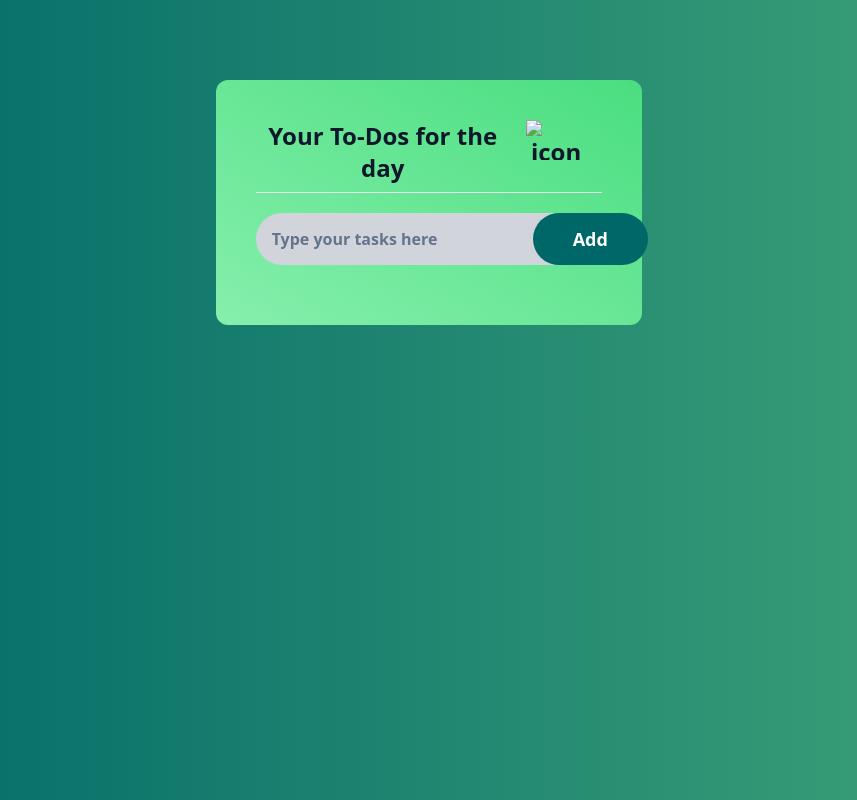
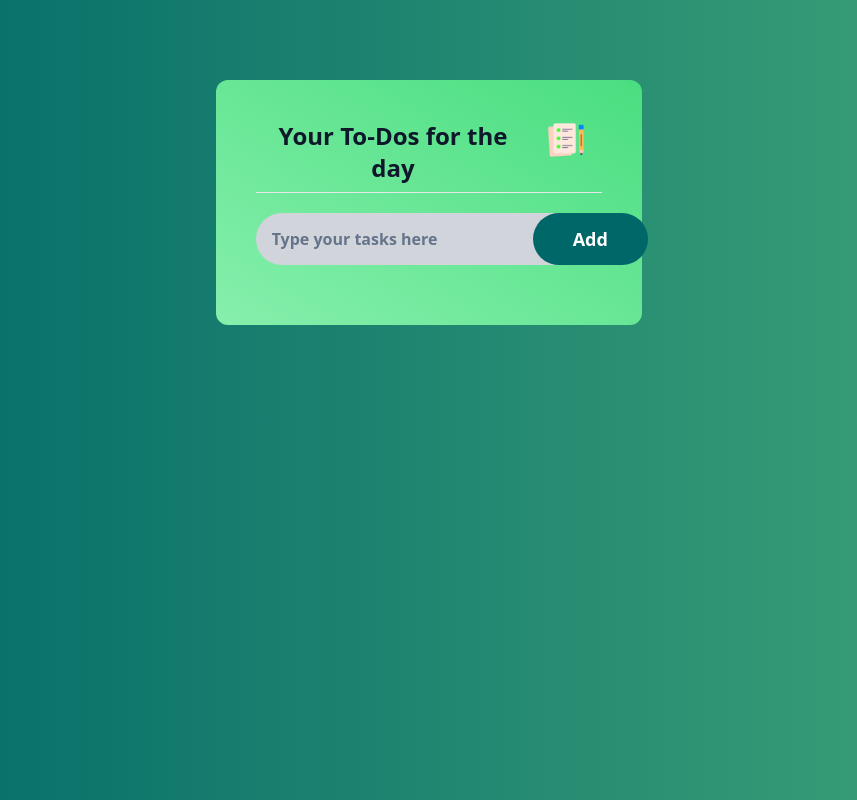
Before and after one commit to Mehtaab11/To-Do-List-App, a plain HTML site: page index.html in a window 1280 px wide. Shown: the whole page, without its empty margins (211-1068 px from the left). Drawn offline with Linux system fonts and the light colour scheme; the site is published under a folder, as on GitHub Pages, so addresses that start at the root find nothing.

Commit message:
Added . notation

```diff
--- a/index.html
+++ b/index.html
@@ -5,7 +5,7 @@
     <meta charset="UTF-8">
     <meta name="viewport" content="width=device-width, initial-scale=1.0">
 
-    <link rel="shortcut icon" href="/assets/icon-GMBMLHWa.png" type="image/x-icon">
+    <link rel="shortcut icon" href="./assets/icon-GMBMLHWa.png" type="image/x-icon">
     <title>To Do List</title>
   <script type="module" crossorigin src="./assets/index-Djs-np1M.js"></script>
   <link rel="stylesheet" crossorigin href="./assets/index-BeEQorci.css">
@@ -15,7 +15,7 @@
     <div class="container bg-gradient-to-tr from-green-300 to-green-400 rounded-xl w-1/3 mx-auto mb-24 pt-4 p-10">
 
         <h1 class="font-semibold font-sans flex text-2xl text-center
-          pt-6 text-slate-900">Your To-Dos for the day<img src="/assets/icon-GMBMLHWa.png" alt="icon" class="h-10 mx-4"></h1>
+          pt-6 text-slate-900">Your To-Dos for the day<img src="./assets/icon-GMBMLHWa.png" alt="icon" class="h-10 mx-4"></h1>
 
         <hr class="my-2 text-black">
 
```
